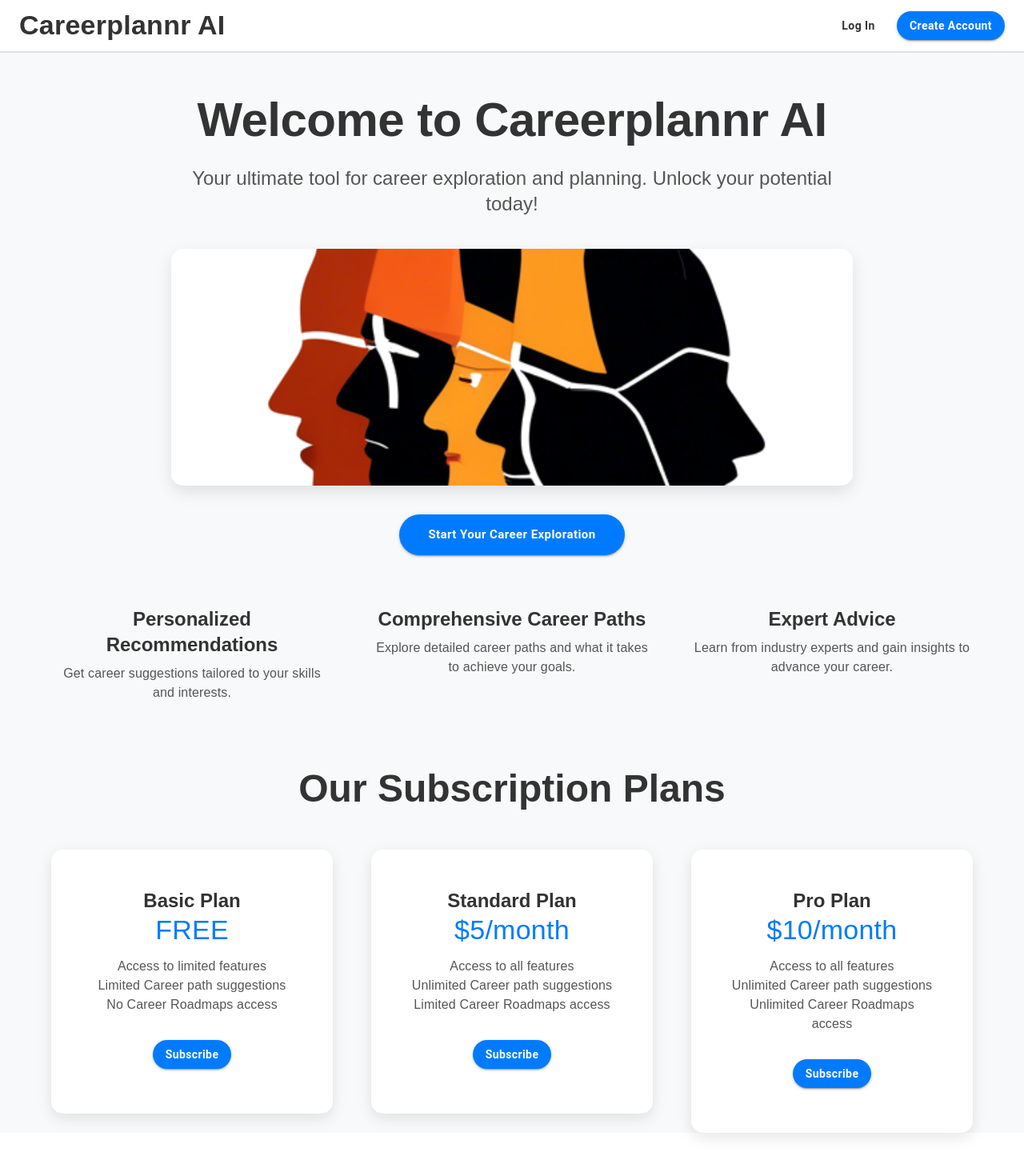
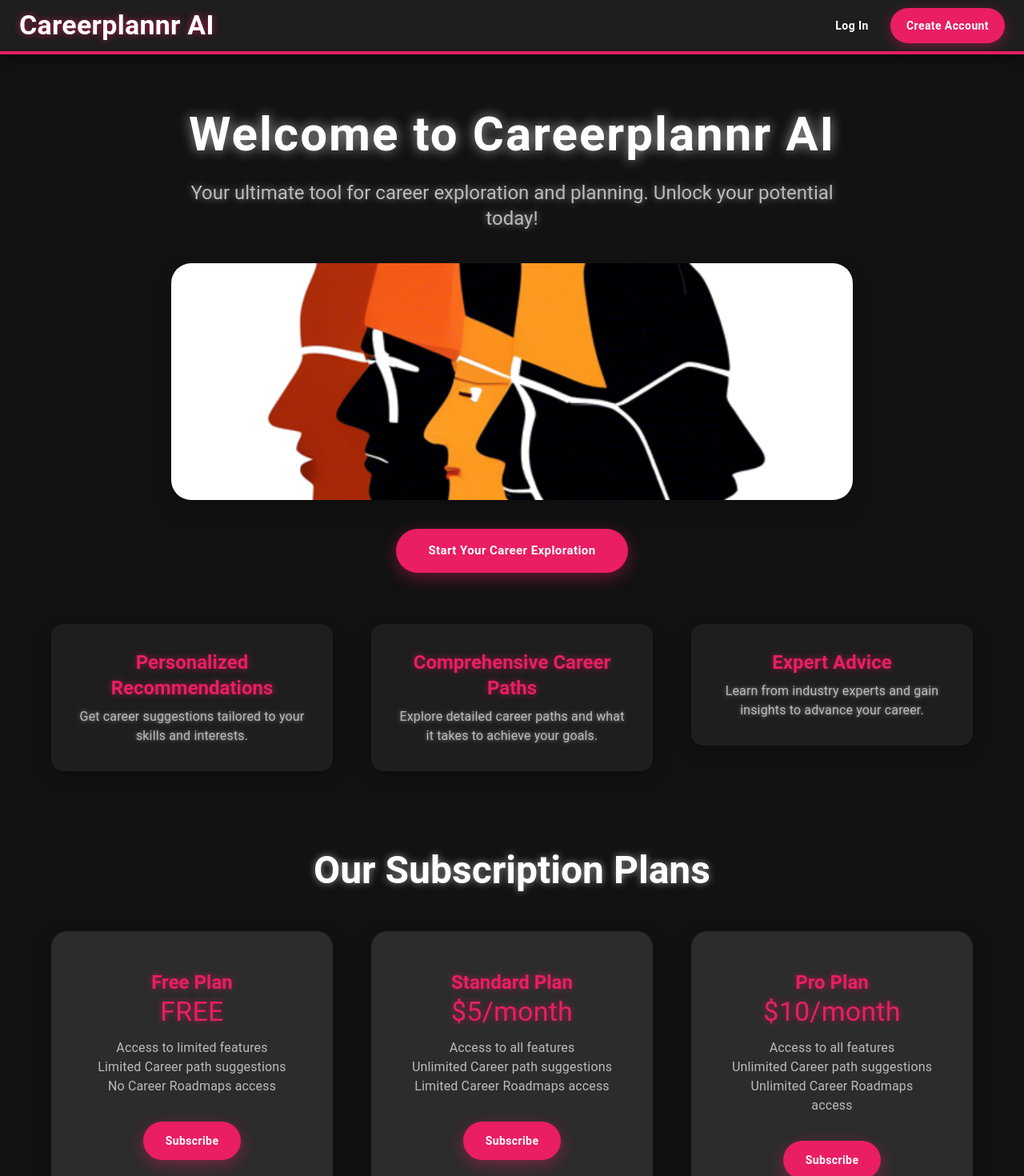
Before and after one commit to mehmoodosman/CareerplannrAI, a Next.js app: page / in a window 1280 px wide. Shown: the top 1470 px of the page at 80% size. Built offline with nearby package versions, Linux system fonts and the light colour scheme.

Commit message:
Update page.js

```diff
--- a/app/page.js
+++ b/app/page.js
@@ -1,151 +1,361 @@
-import { Container, Typography, Button, Grid, Card, CardContent, AppBar, Toolbar, IconButton, Box } from '@mui/material';
-import MenuIcon from '@mui/icons-material/Menu';
+import { Container, Typography, Button, Grid, Card, CardContent, AppBar, Toolbar, Box, IconButton } from '@mui/material';
+import Link from 'next/link';
+import GitHubIcon from '@mui/icons-material/GitHub';
 
 export default function HomePage() {
   return (
-    <Box sx={{ flexGrow: 1, bgcolor: '#f8f9fa' }}>
+    <Box sx={{ flexGrow: 1, bgcolor: '#121212', minHeight: '100vh', color: '#ffffff' }}>
       {/* Navbar */}
-      <AppBar position="static" sx={{ backgroundColor: 'white', boxShadow: 'none', borderBottom: '2px solid #e0e0e0' }}>
+      <AppBar position="static" sx={{ backgroundColor: '#1e1e1e', boxShadow: '0 6px 15px rgba(0, 0, 0, 0.4)', borderBottom: '4px solid #e91e63' }}>
         <Toolbar>
-          <Typography variant="h4" sx={{ flexGrow: 1, color: '#333', fontWeight: 'bold', fontFamily: 'Montserrat, sans-serif' }}>
+          <Typography variant="h4" sx={{
+            flexGrow: 1, color: '#ffffff', fontWeight: 'bold', fontFamily: 'Roboto, sans-serif',
+            textShadow: '0 0 10px rgba(233, 30, 99, 0.7)'
+          }}>
             Careerplannr AI
           </Typography>
-          <Button color="inherit" sx={{ color: '#333', textTransform: 'none', marginRight: 2, fontWeight: 'bold', ':hover': { color: '#007bff' } }}>Log In</Button>
+          <Link href="/sign-in" passHref>
+            <Button color="inherit" sx={{
+              color: '#ffffff', textTransform: 'none', marginRight: 2, fontWeight: 'bold', borderRadius: '20px',
+              ':hover': { color: '#e91e63', textShadow: '0 0 10px rgba(233, 30, 99, 0.5)' }
+            }}>
+              Log In
+            </Button>
+          </Link>
+          <Link href="/sign-up" passHref>
             <Button variant="contained" sx={{
-            backgroundColor: '#007bff', color: 'white', textTransform: 'none', fontWeight: 'bold', borderRadius: '20px',
-            ':hover': { backgroundColor: '#0056b3' }
-          }}>Create Account</Button>
+              backgroundColor: '#e91e63', color: 'white', textTransform: 'none', fontWeight: 'bold', borderRadius: '25px',
+              padding: '10px 20px', boxShadow: '0 4px 15px rgba(233, 30, 99, 0.4)',
+              ':hover': { backgroundColor: '#c2185b', boxShadow: '0 6px 20px rgba(233, 30, 99, 0.6)' }
+            }}>
+              Create Account
+            </Button>
+          </Link>
         </Toolbar>
       </AppBar>
 
       {/* Hero Section */}
-      <Container maxWidth="md" sx={{ textAlign: 'center', marginTop: 6 }}>
-        <Typography variant="h2" gutterBottom sx={{ fontWeight: 'bold', fontFamily: 'Montserrat, sans-serif', color: '#333' }}>
+      <Container maxWidth="md" sx={{ textAlign: 'center', marginTop: 8 }}>
+        <Typography variant="h2" gutterBottom sx={{
+          fontWeight: 'bold', fontFamily: 'Roboto, sans-serif', color: '#ffffff', letterSpacing: '2px',
+          textShadow: '0 0 15px rgba(255, 255, 255, 0.6)'
+        }}>
           Welcome to Careerplannr AI
         </Typography>
-        <Typography variant="h5" color="textSecondary" gutterBottom sx={{ fontFamily: 'Montserrat, sans-serif', color: '#555' }}>
+        <Typography variant="h5" color="textSecondary" gutterBottom sx={{
+          fontFamily: 'Roboto, sans-serif', color: '#bbbbbb',
+          textShadow: '0 0 10px rgba(255, 255, 255, 0.5)'
+        }}>
           Your ultimate tool for career exploration and planning. Unlock your potential today!
         </Typography>
         <Box
           component="img"
           src="/image.png" // Replace with your actual image path
           alt="Careerplannr AI"
-          sx={{ maxWidth: '100%', height: 'auto', borderRadius: '15px', boxShadow: '0 8px 20px rgba(0, 0, 0, 0.1)', marginTop: 4, marginBottom: 4 }}
+          sx={{
+            maxWidth: '100%', height: 'auto', borderRadius: '25px', boxShadow: '0 12px 30px rgba(0, 0, 0, 0.2)',
+            marginTop: 4, marginBottom: 4, transition: 'transform 0.5s', ':hover': { transform: 'scale(1.05)' }
+          }}
         />
         <Button variant="contained" size="large" sx={{
-          backgroundColor: '#007bff', color: 'white', textTransform: 'none', fontWeight: 'bold', borderRadius: '30px',
-          padding: '12px 36px', marginBottom: 8, ':hover': { backgroundColor: '#0056b3' }
+          backgroundColor: '#e91e63', color: 'white', textTransform: 'none', fontWeight: 'bold', borderRadius: '50px',
+          padding: '14px 40px', marginBottom: 8, boxShadow: '0 6px 20px rgba(233, 30, 99, 0.4)',
+          ':hover': { backgroundColor: '#c2185b', boxShadow: '0 8px 25px rgba(233, 30, 99, 0.6)' }
         }}>
           Start Your Career Exploration
         </Button>
       </Container>
 
       {/* Features Section */}
-      <Container maxWidth="lg" sx={{ marginBottom: 10 }}>
+      <Container maxWidth="lg" sx={{ marginBottom: 12 }}>
         <Grid container spacing={6} textAlign="center">
           <Grid item xs={12} sm={4}>
-            <Typography variant="h5" fontWeight="bold" gutterBottom sx={{ color: '#333', fontFamily: 'Montserrat, sans-serif' }}>
+            <Box sx={{
+              bgcolor: '#1e1e1e', borderRadius: '15px', padding: 4, boxShadow: '0 8px 25px rgba(0, 0, 0, 0.3)',
+              transition: 'transform 0.3s, box-shadow 0.3s', ':hover': { transform: 'scale(1.05)', boxShadow: '0 12px 30px rgba(0, 0, 0, 0.5)' }
+            }}>
+              <Typography variant="h5" fontWeight="bold" gutterBottom sx={{
+                color: '#e91e63', fontFamily: 'Roboto, sans-serif', textShadow: '0 0 8px rgba(233, 30, 99, 0.6)'
+              }}>
                 Personalized Recommendations
               </Typography>
-            <Typography color="textSecondary" sx={{ color: '#555', fontFamily: 'Montserrat, sans-serif' }}>
+              <Typography color="textSecondary" sx={{
+                color: '#bbbbbb', fontFamily: 'Roboto, sans-serif', textShadow: '0 0 5px rgba(255, 255, 255, 0.5)'
+              }}>
                 Get career suggestions tailored to your skills and interests.
               </Typography>
+            </Box>
           </Grid>
           <Grid item xs={12} sm={4}>
-            <Typography variant="h5" fontWeight="bold" gutterBottom sx={{ color: '#333', fontFamily: 'Montserrat, sans-serif' }}>
+            <Box sx={{
+              bgcolor: '#1e1e1e', borderRadius: '15px', padding: 4, boxShadow: '0 8px 25px rgba(0, 0, 0, 0.3)',
+              transition: 'transform 0.3s, box-shadow 0.3s', ':hover': { transform: 'scale(1.05)', boxShadow: '0 12px 30px rgba(0, 0, 0, 0.5)' }
+            }}>
+              <Typography variant="h5" fontWeight="bold" gutterBottom sx={{
+                color: '#e91e63', fontFamily: 'Roboto, sans-serif', textShadow: '0 0 8px rgba(233, 30, 99, 0.6)'
+              }}>
                 Comprehensive Career Paths
               </Typography>
-            <Typography color="textSecondary" sx={{ color: '#555', fontFamily: 'Montserrat, sans-serif' }}>
+              <Typography color="textSecondary" sx={{
+                color: '#bbbbbb', fontFamily: 'Roboto, sans-serif', textShadow: '0 0 5px rgba(255, 255, 255, 0.5)'
+              }}>
                 Explore detailed career paths and what it takes to achieve your goals.
               </Typography>
+            </Box>
           </Grid>
           <Grid item xs={12} sm={4}>
-            <Typography variant="h5" fontWeight="bold" gutterBottom sx={{ color: '#333', fontFamily: 'Montserrat, sans-serif' }}>
+            <Box sx={{
+              bgcolor: '#1e1e1e', borderRadius: '15px', padding: 4, boxShadow: '0 8px 25px rgba(0, 0, 0, 0.3)',
+              transition: 'transform 0.3s, box-shadow 0.3s', ':hover': { transform: 'scale(1.05)', boxShadow: '0 12px 30px rgba(0, 0, 0, 0.5)' }
+            }}>
+              <Typography variant="h5" fontWeight="bold" gutterBottom sx={{
+                color: '#e91e63', fontFamily: 'Roboto, sans-serif', textShadow: '0 0 8px rgba(233, 30, 99, 0.6)'
+              }}>
                 Expert Advice
               </Typography>
-            <Typography color="textSecondary" sx={{ color: '#555', fontFamily: 'Montserrat, sans-serif' }}>
+              <Typography color="textSecondary" sx={{
+                color: '#bbbbbb', fontFamily: 'Roboto, sans-serif', textShadow: '0 0 5px rgba(255, 255, 255, 0.5)'
+              }}>
                 Learn from industry experts and gain insights to advance your career.
               </Typography>
+            </Box>
           </Grid>
         </Grid>
       </Container>
 
       {/* Subscription Plans */}
       <Container maxWidth="lg" sx={{ marginBottom: 10 }}>
-        <Typography variant="h3" fontWeight="bold" textAlign="center" marginBottom={6} sx={{ fontFamily: 'Montserrat, sans-serif', color: '#333' }}>
+      <Typography
+        variant="h3"
+        fontWeight="bold"
+        textAlign="center"
+        marginBottom={6}
+        sx={{
+          fontFamily: 'Roboto, sans-serif',
+          color: '#ffffff',
+          textShadow: '0 0 10px rgba(255, 255, 255, 0.5)',
+        }}
+      >
         Our Subscription Plans
       </Typography>
       <Grid container spacing={6} justifyContent="center">
         <Grid item xs={12} sm={4}>
-            <Card sx={{ textAlign: 'center', padding: 4, borderRadius: '15px', boxShadow: '0 6px 18px rgba(0, 0, 0, 0.1)' }}>
+          <Card
+            sx={{
+              textAlign: 'center',
+              padding: 4,
+              borderRadius: '20px',
+              bgcolor: '#2c2c2c',
+              boxShadow: '0 12px 30px rgba(0, 0, 0, 0.3)',
+              transition: 'transform 0.3s, box-shadow 0.3s',
+              ':hover': {
+                transform: 'scale(1.05)',
+                boxShadow: '0 15px 35px rgba(0, 0, 0, 0.5)',
+              },
+            }}
+          >
             <CardContent>
-                <Typography variant="h5" fontWeight="bold" sx={{ fontFamily: 'Montserrat, sans-serif', color: '#333' }}>
-                  Basic Plan
+              <Typography
+                variant="h5"
+                fontWeight="bold"
+                sx={{
+                  fontFamily: 'Roboto, sans-serif',
+                  color: '#e91e63',
+                  textShadow: '0 0 8px rgba(233, 30, 99, 0.6)',
+                }}
+              >
+                Free Plan
               </Typography>
-                <Typography variant="h4" color="primary" gutterBottom sx={{ fontFamily: 'Montserrat, sans-serif', color: '#007bff' }}>
+              <Typography
+                variant="h4"
+                color="primary"
+                gutterBottom
+                sx={{
+                  fontFamily: 'Roboto, sans-serif',
+                  color: '#e91e63',
+                  textShadow: '0 0 8px rgba(233, 30, 99, 0.6)',
+                }}
+              >
                 FREE
               </Typography>
-                <Typography color="textSecondary" sx={{ color: '#555', fontFamily: 'Montserrat, sans-serif', marginBottom: 4 }}>
+              <Typography
+                color="textSecondary"
+                sx={{
+                  color: '#bbbbbb',
+                  fontFamily: 'Roboto, sans-serif',
+                  marginBottom: 4,
+                }}
+              >
                 Access to limited features
                 <br />
                 Limited Career path suggestions
                 <br />
                 No Career Roadmaps access
               </Typography>
-                <Button variant="contained" sx={{
-                  backgroundColor: '#007bff', color: 'white', textTransform: 'none', fontWeight: 'bold', borderRadius: '20px',
-                  ':hover': { backgroundColor: '#0056b3' }
-                }}>
+              <Button
+                variant="contained"
+                sx={{
+                  backgroundColor: '#e91e63',
+                  color: 'white',
+                  textTransform: 'none',
+                  fontWeight: 'bold',
+                  borderRadius: '25px',
+                  padding: '12px 28px',
+                  boxShadow: '0 6px 20px rgba(233, 30, 99, 0.4)',
+                  ':hover': {
+                    backgroundColor: '#c2185b',
+                    boxShadow: '0 8px 25px rgba(233, 30, 99, 0.6)',
+                  },
+                }}
+              >
                 Subscribe
               </Button>
             </CardContent>
           </Card>
         </Grid>
         <Grid item xs={12} sm={4}>
-            <Card sx={{ textAlign: 'center', padding: 4, borderRadius: '15px', boxShadow: '0 6px 18px rgba(0, 0, 0, 0.1)' }}>
+          <Card
+            sx={{
+              textAlign: 'center',
+              padding: 4,
+              borderRadius: '20px',
+              bgcolor: '#2c2c2c',
+              boxShadow: '0 12px 30px rgba(0, 0, 0, 0.3)',
+              transition: 'transform 0.3s, box-shadow 0.3s',
+              ':hover': {
+                transform: 'scale(1.05)',
+                boxShadow: '0 15px 35px rgba(0, 0, 0, 0.5)',
+              },
+            }}
+          >
             <CardContent>
-                <Typography variant="h5" fontWeight="bold" sx={{ fontFamily: 'Montserrat, sans-serif', color: '#333' }}>
+              <Typography
+                variant="h5"
+                fontWeight="bold"
+                sx={{
+                  fontFamily: 'Roboto, sans-serif',
+                  color: '#e91e63',
+                  textShadow: '0 0 8px rgba(233, 30, 99, 0.6)',
+                }}
+              >
                 Standard Plan
               </Typography>
-                <Typography variant="h4" color="primary" gutterBottom sx={{ fontFamily: 'Montserrat, sans-serif', color: '#007bff' }}>
+              <Typography
+                variant="h4"
+                color="primary"
+                gutterBottom
+                sx={{
+                  fontFamily: 'Roboto, sans-serif',
+                  color: '#e91e63',
+                  textShadow: '0 0 8px rgba(233, 30, 99, 0.6)',
+                }}
+              >
                 $5/month
               </Typography>
-                <Typography color="textSecondary" sx={{ color: '#555', fontFamily: 'Montserrat, sans-serif', marginBottom: 4 }}>
+              <Typography
+                color="textSecondary"
+                sx={{
+                  color: '#bbbbbb',
+                  fontFamily: 'Roboto, sans-serif',
+                  marginBottom: 4,
+                }}
+              >
                 Access to all features
                 <br />
                 Unlimited Career path suggestions
                 <br />
                 Limited Career Roadmaps access
               </Typography>
-                <Button variant="contained" sx={{
-                  backgroundColor: '#007bff', color: 'white', textTransform: 'none', fontWeight: 'bold', borderRadius: '20px',
-                  ':hover': { backgroundColor: '#0056b3' }
-                }}>
+              <Button
+                variant="contained"
+                sx={{
+                  backgroundColor: '#e91e63',
+                  color: 'white',
+                  textTransform: 'none',
+                  fontWeight: 'bold',
+                  borderRadius: '25px',
+                  padding: '12px 28px',
+                  boxShadow: '0 6px 20px rgba(233, 30, 99, 0.4)',
+                  ':hover': {
+                    backgroundColor: '#c2185b',
+                    boxShadow: '0 8px 25px rgba(233, 30, 99, 0.6)',
+                  },
+                }}
+              >
                 Subscribe
               </Button>
             </CardContent>
           </Card>
         </Grid>
         <Grid item xs={12} sm={4}>
-            <Card sx={{ textAlign: 'center', padding: 4, borderRadius: '15px', boxShadow: '0 6px 18px rgba(0, 0, 0, 0.1)' }}>
+          <Card
+            sx={{
+              textAlign: 'center',
+              padding: 4,
+              borderRadius: '20px',
+              bgcolor: '#2c2c2c',
+              boxShadow: '0 12px 30px rgba(0, 0, 0, 0.3)',
+              transition: 'transform 0.3s, box-shadow 0.3s',
+              ':hover': {
+                transform: 'scale(1.05)',
+                boxShadow: '0 15px 35px rgba(0, 0, 0, 0.5)',
+              },
+            }}
+          >
             <CardContent>
-                <Typography variant="h5" fontWeight="bold" sx={{ fontFamily: 'Montserrat, sans-serif', color: '#333' }}>
+              <Typography
+                variant="h5"
+                fontWeight="bold"
+                sx={{
+                  fontFamily: 'Roboto, sans-serif',
+                  color: '#e91e63',
+                  textShadow: '0 0 8px rgba(233, 30, 99, 0.6)',
+                }}
+              >
                 Pro Plan
               </Typography>
-                <Typography variant="h4" color="primary" gutterBottom sx={{ fontFamily: 'Montserrat, sans-serif', color: '#007bff' }}>
+              <Typography
+                variant="h4"
+                color="primary"
+                gutterBottom
+                sx={{
+                  fontFamily: 'Roboto, sans-serif',
+                  color: '#e91e63',
+                  textShadow: '0 0 8px rgba(233, 30, 99, 0.6)',
+                }}
+              >
                 $10/month
               </Typography>
-                <Typography color="textSecondary" sx={{ color: '#555', fontFamily: 'Montserrat, sans-serif', marginBottom: 4 }}>
+              <Typography
+                color="textSecondary"
+                sx={{
+                  color: '#bbbbbb',
+                  fontFamily: 'Roboto, sans-serif',
+                  marginBottom: 4,
+                }}
+              >
                 Access to all features
                 <br />
                 Unlimited Career path suggestions
                 <br />
                 Unlimited Career Roadmaps access
               </Typography>
-                <Button variant="contained" sx={{
-                  backgroundColor: '#007bff', color: 'white', textTransform: 'none', fontWeight: 'bold', borderRadius: '20px',
-                  ':hover': { backgroundColor: '#0056b3' }
-                }}>
+              <Button
+                variant="contained"
+                sx={{
+                  backgroundColor: '#e91e63',
+                  color: 'white',
+                  textTransform: 'none',
+                  fontWeight: 'bold',
+                  borderRadius: '25px',
+                  padding: '12px 28px',
+                  boxShadow: '0 6px 20px rgba(233, 30, 99, 0.4)',
+                  ':hover': {
+                    backgroundColor: '#c2185b',
+                    boxShadow: '0 8px 25px rgba(233, 30, 99, 0.6)',
+                  },
+                }}
+              >
                 Subscribe
               </Button>
             </CardContent>
@@ -153,6 +363,28 @@ export default function HomePage() {
         </Grid>
       </Grid>
     </Container>
+
+      {/* Footer */}
+      <Box sx={{
+        bgcolor: '#1e1e1e', padding: 3, borderTop: '4px solid #e91e63', position: 'relative', bottom: 0, width: '100%',
+      }}>
+        <Container maxWidth="lg" sx={{ textAlign: 'center' }}>
+          <Typography variant="body1" color="" sx={{ marginBottom: 2 }}>
+            © {new Date().getFullYear()} Careerplannr AI. All rights reserved.
+          </Typography>
+          <Box sx={{ display: 'flex', justifyContent: 'center', gap: 2 }}>
+            <IconButton component="a" href="https://github.com/mehmoodosman" target="_blank" sx={{ color: '#ffffff' }}>
+              <GitHubIcon />
+            </IconButton>
+            <IconButton component="a" href="https://github.com/BarnabasNovak1" target="_blank" sx={{ color: '#ffffff' }}>
+              <GitHubIcon />
+            </IconButton>
+            <IconButton component="a" href="https://github.com/hasantalib" target="_blank" sx={{ color: '#ffffff' }}>
+              <GitHubIcon />
+            </IconButton>
+          </Box>
+        </Container>
+      </Box>
     </Box>
   );
 }
```
Lines whose indentation alone changed are shown as unchanged.
